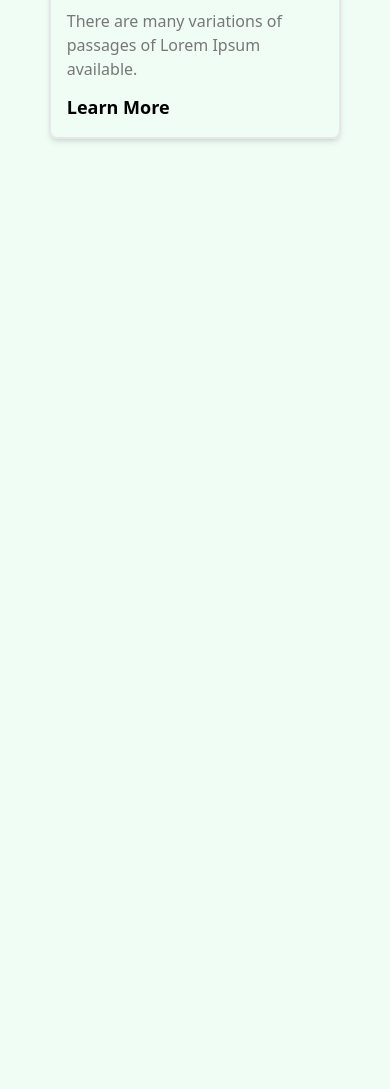
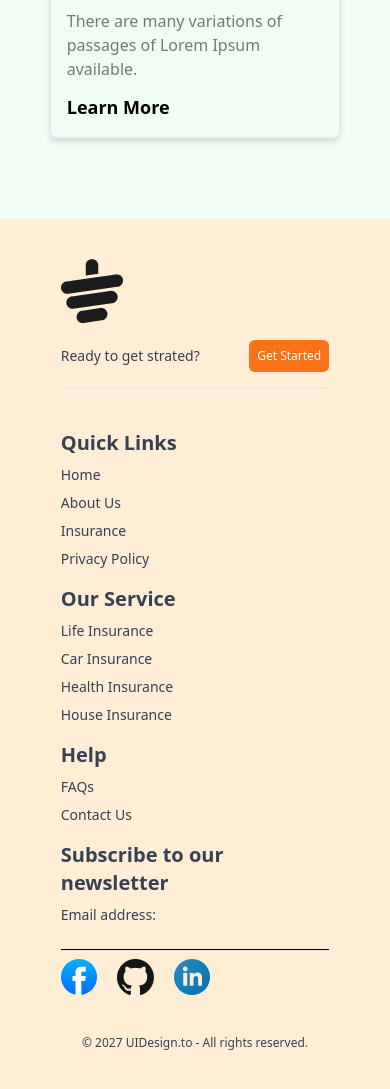
Before and after one commit to ahnafislam484/tea-house-tailwind, a plain HTML site: page index.html in a window 390 px wide. Shown: the part 5948-7037 px from the top of the page. Before the commit the page ends 6167 px from the top, so only its background shows below. Drawn offline with nearby package versions, Linux system fonts and the light colour scheme.

Commit message:
footer responsive done

```diff
--- a/index.html
+++ b/index.html
@@ -38,7 +38,8 @@
       rel="stylesheet"
     />
   </head>
-  <body class="w-3/4 mx-auto bg-green-50">
+  <body class="bg-green-50">
+    <main class="w-3/4 mx-auto">
       <header>
         <!-- hero page parent div  -->
         <div
@@ -86,7 +87,6 @@
           </div>
         </div>
       </header>
-    <main>
       <!-- featured cart section -->
       <section class="my-24">
         <!-- title section hear  -->
@@ -148,10 +148,10 @@
       <!-- third  section hear  -->
       <section class="my-10">
         <!-- parent container  -->
-        <div class="sm:grid grid-cols-1  lg:grid grid-cols-2 items-center">
+        <div class="sm:grid grid-cols-1 lg:grid grid-cols-2 items-center">
           <!-- img container  -->
           <div
-            class="grid grid-cols-1 grid-rows-3 gap-4  md:grid-cols-2 md:w-5/6 md:grid-rows-1 lg:w-5/6 lg:grid-cols-2"
+            class="grid grid-cols-1 grid-rows-3 gap-4 md:grid-cols-2 md:w-5/6 md:grid-rows-1 lg:w-5/6 lg:grid-cols-2"
           >
             <!-- card -1   -->
             <div
@@ -234,7 +234,7 @@
             <!-- canter-cart  -->
             <div class="absolute z-50">
               <div
-                class="h-40  bg-white rounded-lg relative flex items-center px-5 mt-10 top-5 md:top-9 lg:top-11 lg:w-3/4"
+                class="h-40 bg-white rounded-lg relative flex items-center px-5 mt-10 top-5 md:top-9 lg:top-11 lg:w-3/4"
               >
                 <div class="absolute -top-4 -left-4">
                   <img
@@ -257,7 +257,7 @@
 
             <!-- top cart  -->
             <div
-              class="h-40 w-full md:w-3/4 opacity-40 bg-white rounded-lg relative flex items-center px-5  left-8 md:left-20 lg:left-20"
+              class="h-40 w-full md:w-3/4 opacity-40 bg-white rounded-lg relative flex items-center px-5 left-8 md:left-20 lg:left-20"
             >
               <div class="absolute -top-4 -left-4">
                 <img
@@ -368,5 +368,67 @@
         </div>
       </section>
     </main>
+    <footer class="bg-orange-100 text-gray-700 py-10 px-4 md:px-16">
+      <div class="w-9/12 mx-auto">
+        <!-- first section  -->
+
+        <div class="mb-4 md:flex items-center justify-between">
+          <img src="images/cup.png" alt="" />
+          <div class="flex items-center justify-between pt-4 space-x-2 md:space-x-10  ">
+            <p class="text-sm">Ready to get strated?</p>
+            <button
+              class="bg-orange-500 text-white text-xs md:text-sm py-2 px-2 rounded-md"
+            >
+              Get Started
+            </button>
+          </div>
+        </div>
+
+        <hr />
+
+        <div
+          class="mt-10 grid grid-cols-1 gap-2 md:grid-cols-2 gap-4 lg:grid-cols-4 gap-4"
+        >
+          <div class="space-y-2">
+            <h2 class="text-xl font-semibold">Quick Links</h2>
+            <h3 class="text-sm">Home</h3>
+            <h3 class="text-sm">About Us</h3>
+            <h3 class="text-sm">Insurance</h3>
+            <h3 class="text-sm">Privacy Policy</h3>
+          </div>
+
+          <div class="space-y-2">
+            <h2 class="text-xl font-semibold">Our Service</h2>
+            <h3 class="text-sm">Life Insurance</h3>
+            <h3 class="text-sm">Car Insurance</h3>
+            <h3 class="text-sm">Health Insurance</h3>
+            <h3 class="text-sm">House Insurance</h3>
+          </div>
+
+          <div class="space-y-2">
+            <h2 class="text-xl font-semibold">Help</h2>
+            <h3 class="text-sm">FAQs</h3>
+            <h3 class="text-sm">Contact Us</h3>
+          </div>
+
+          <div class="space-y-2">
+            <h2 class="text-xl font-semibold">Subscribe to our newsletter</h2>
+            <h3 class="text-sm pb-4">Email address:</h3>
+            <div class="border-t border-black">
+              <hr />
+            </div>
+            <div class="flex items-center gap-5">
+              <img src="images/facebook.png" alt="" />
+              <img src="images/github.png" alt="" />
+              <img src="images/linkedin-icon 1.png" alt="" />
+            </div>
+          </div>
+        </div>
+        <!-- copyright section  -->
+         <div class=" text-xs text-center mt-10">
+          <p>© 2027 UIDesign.to - All rights reserved.</p>
+         </div>
+      </div>
+    </footer>
   </body>
 </html>
```
Also changed, not shown: images/facebook.png (added), images/github.png (added), images/linkedin-icon 1.png (added). Lines whose indentation alone changed are shown as unchanged.
